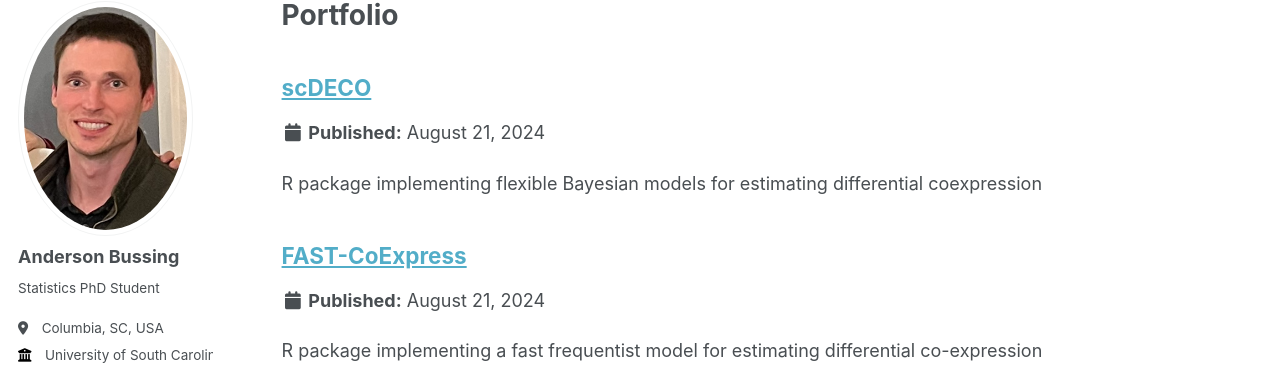
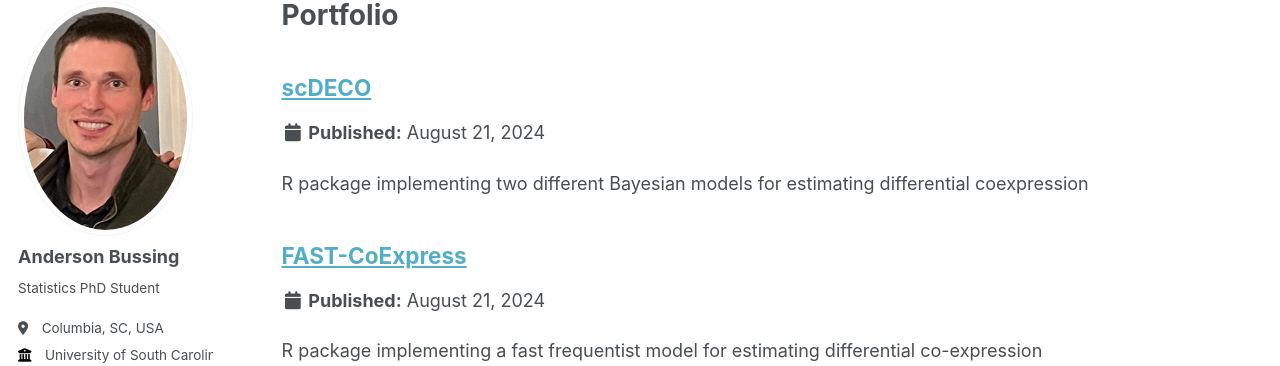
Before and after one commit to abussing/abussing.github.io, a Jekyll site: the page built from _pages/portfolio.html, in a window 1280 px wide. Shown: the part 105-471 px from the top of the page. Built offline with Jekyll 4.4.1, drawn with Linux system fonts in a browser that asks for light colours.

Commit message:
Update portfolio-1.md

```diff
--- a/_portfolio/portfolio-1.md
+++ b/_portfolio/portfolio-1.md
@@ -1,6 +1,6 @@
 ---
 title: "scDECO"
-excerpt: "R package implementing flexible Bayesian models for estimating differential coexpression"
+excerpt: "R package implementing two different Bayesian models for estimating differential coexpression"
 collection: portfolio
 ---
 
```
